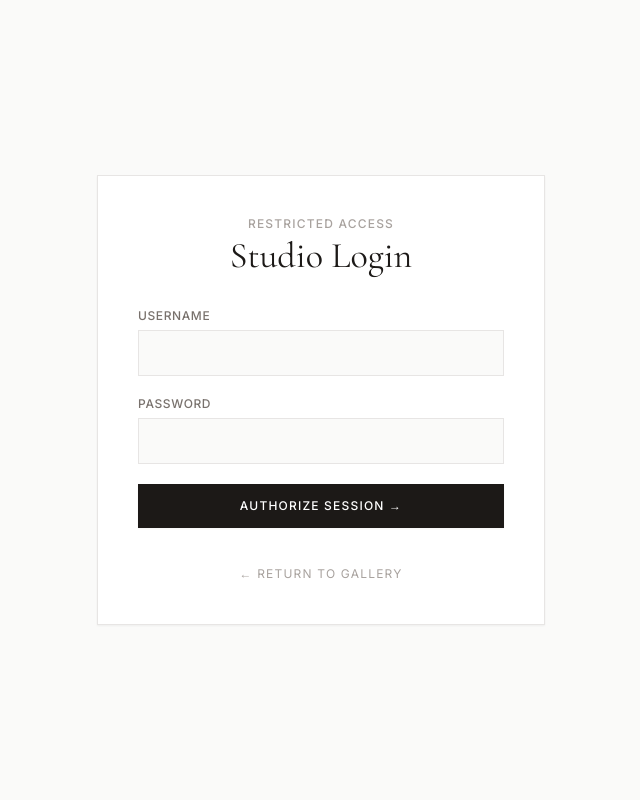
After one commit to Skww06/art-gallery, a FastAPI app: template my_art_website/templates/login.html in a window 1280 px wide. The commit adds this page. Shown: the whole page, without its empty margins (319-959 px from the left). Run offline with FastAPI, Linux system fonts and the light colour scheme; the template is opened without the code that fills it, so the values that code supplies are empty; some libraries are stand-ins or nearby versions.

Commit message:
Update gallery with secure login, shipping address collection, and multi-photo uploads

```diff
--- a/my_art_website/main.py
+++ b/my_art_website/main.py
@@ -2,43 +2,38 @@ import os
 import secrets
 import shutil
 import stripe
-from fastapi import FastAPI, Depends, Request, Form, File, UploadFile, status, HTTPException
+from fastapi import FastAPI, Depends, Request, Form, File, UploadFile, status, HTTPException, Response
 from fastapi.staticfiles import StaticFiles
 from fastapi.templating import Jinja2Templates
 from fastapi.responses import RedirectResponse
-from fastapi.security import HTTPBasic, HTTPBasicCredentials
 from sqlalchemy.orm import Session
 
 from database import SessionLocal, Painting
 
 app = FastAPI(title="Original Art Gallery")
 
-# Mount static folder & setup Jinja2 templates
 app.mount("/static", StaticFiles(directory="static"), name="static")
 templates = Jinja2Templates(directory="templates")
 
 IMAGE_DIR = "static/images"
 os.makedirs(IMAGE_DIR, exist_ok=True)
 
-# Basic Auth Setup
-security = HTTPBasic()
+# Admin Credentials
 ADMIN_USERNAME = "admin"
 ADMIN_PASSWORD = "supersecretpassword"
 
 # Stripe API Setup
-# Replace with your actual secret key from dashboard.stripe.com when ready for live payments
-stripe.api_key = "sk_test_51U5co2KPLf2b02uzXrHyd4zN8EED2SHTuhqWPIPxighnj64T2gR3Pn0wehNlxgWUEL9TmzPs9bCJvKDuZQYwZWT100lBlff3jI"
+stripe.api_key = "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"
 
-def verify_admin(credentials: HTTPBasicCredentials = Depends(security)):
-    is_user_correct = secrets.compare_digest(credentials.username, ADMIN_USERNAME)
-    is_pass_correct = secrets.compare_digest(credentials.password, ADMIN_PASSWORD)
-    if not (is_user_correct and is_pass_correct):
+def verify_admin(request: Request):
+    """Checks if the user has a valid admin session cookie."""
+    session_token = request.cookies.get("admin_session")
+    if session_token != "authenticated_active":
         raise HTTPException(
-            status_code=status.HTTP_401_UNAUTHORIZED,
-            detail="Incorrect admin credentials",
-            headers={"WWW-Authenticate": "Basic"},
+            status_code=status.HTTP_303_SEE_OTHER,
+            headers={"Location": "/login"}
         )
-    return credentials.username
+    return ADMIN_USERNAME
 
 def get_db():
     db = SessionLocal()
@@ -48,14 +43,44 @@ def get_db():
         db.close()
 
 # ----------------
+# AUTHENTICATION ROUTES
+# ----------------
+
+@app.get("/login")
+def login_page(request: Request):
+    return templates.TemplateResponse(request=request, name="login.html", context={"error": None})
+
+@app.post("/login")
+def login_submit(request: Request, username: str = Form(...), password: str = Form(...)):
+    is_user_correct = secrets.compare_digest(username, ADMIN_USERNAME)
+    is_pass_correct = secrets.compare_digest(password, ADMIN_PASSWORD)
+
+    if not (is_user_correct and is_pass_correct):
+        return templates.TemplateResponse(
+            request=request,
+            name="login.html",
+            context={"error": "Invalid username or password."},
+            status_code=401
+        )
+
+    # Set a secure session cookie upon successful login
+    response = RedirectResponse(url="/admin", status_code=303)
+    response.set_cookie(key="admin_session", value="authenticated_active", httponly=True)
+    return response
+
+@app.get("/logout")
+def logout():
+    response = RedirectResponse(url="/login", status_code=303)
+    response.delete_cookie(key="admin_session")
+    return response
+
+# ----------------
 # PUBLIC CUSTOMER ROUTES
 # ----------------
 
 @app.get("/")
 async def home(request: Request, db: Session = Depends(get_db)):
-    # Grab ALL paintings, including sold ones
     paintings = db.query(Painting).all()
-
     return templates.TemplateResponse(
         request=request,
         name="index.html",
@@ -73,6 +98,9 @@ def create_checkout_session(painting_id: int, request: Request, db: Session = De
 
     checkout_session = stripe.checkout.Session.create(
         payment_method_types=["card"],
+        shipping_address_collection={
+            "allowed_countries": ["US", "CA", "GB", "AU", "FR", "DE"],
+        },
         line_items=[{
             "price_data": {
                 "currency": "usd",
@@ -88,60 +116,10 @@ def create_checkout_session(painting_id: int, request: Request, db: Session = De
 
     return RedirectResponse(url=checkout_session.url, status_code=303)
 
-@app.post("/add")
-async def create_painting(
-    title: str = Form(...),
-    medium: str = Form(...),
-    dimensions: str = Form(...),
-    price_dollars: float = Form(...),
-    description: str = Form(""),
-    image_file: UploadFile = File(...),
-    extra_images: list[UploadFile] = File(None),  # <-- Accept multiple optional files
-    db: Session = Depends(get_db),
-    admin: str = Depends(verify_admin)
-):
-    """Protected upload handler for main image and optional extra gallery shots."""
-    # Save main thumbnail image
-    main_filename = image_file.filename
-    main_path = os.path.join(IMAGE_DIR, main_filename)
-    with open(main_path, "wb") as buffer:
-        shutil.copyfileobj(image_file.file, buffer)
-
-    # Save extra detailed images
-    saved_extra_filenames = []
-    if extra_images:
-        for img in extra_images:
-            if img.filename:
-                extra_path = os.path.join(IMAGE_DIR, img.filename)
-                with open(extra_path, "wb") as buffer:
-                    shutil.copyfileobj(img.file, buffer)
-                saved_extra_filenames.append(img.filename)
-
-    price_cents = int(price_dollars * 100)
-    extra_images_str = ",".join(saved_extra_filenames) if saved_extra_filenames else ""
-
-    new_painting = Painting(
-        title=title,
-        medium=medium,
-        dimensions=dimensions,
-        price_cents=price_cents,
-        image_filename=main_filename,
-        extra_images=extra_images_str,  # <-- Save comma-separated list
-        description=description,
-        is_available=True
-    )
-
-    db.add(new_painting)
-    db.commit()
-
-    return RedirectResponse(url="/admin", status_code=303)
-
 @app.get("/success")
 def payment_success(request: Request, painting_id: int, db: Session = Depends(get_db)):
-    """Page displayed after successful Stripe payment."""
     painting = db.query(Painting).filter(Painting.id == painting_id).first()
     if painting:
-        # Mark painting as sold upon successful checkout
         painting.is_available = False
         db.commit()
     return templates.TemplateResponse(
@@ -185,17 +163,14 @@ async def create_painting(
     dimensions: str = Form(...),
     price_dollars: float = Form(...),
     description: str = Form(""),
-    photos: list[UploadFile] = File(...),  # <-- Receives all selected photos at once
+    photos: list[UploadFile] = File(...),
     db: Session = Depends(get_db),
     admin: str = Depends(verify_admin)
 ):
-    """Protected upload handler that automatically assigns the first photo as thumbnail and the rest as extras."""
     if not photos or not photos[0].filename:
         return RedirectResponse(url="/admin", status_code=303)
 
     saved_filenames = []
-
-    # Save all uploaded photos to static/images/
     for img in photos:
         if img.filename:
             file_path = os.path.join(IMAGE_DIR, img.filename)
@@ -203,13 +178,9 @@ async def create_painting(
                 shutil.copyfileobj(img.file, buffer)
             saved_filenames.append(img.filename)
 
-    # First image is the main thumbnail
     main_filename = saved_filenames[0]
-
-    # Any remaining images become extra gallery slider shots
     extra_filenames = saved_filenames[1:]
     extra_images_str = ",".join(extra_filenames) if extra_filenames else ""
-
     price_cents = int(price_dollars * 100)
 
     new_painting = Painting(
--- /dev/null
+++ b/my_art_website/templates/login.html
@@ -0,0 +1,52 @@
+<!DOCTYPE html>
+<html lang="en">
+<head>
+    <meta charset="UTF-8">
+    <meta name="viewport" content="width=device-width, initial-scale=1.0">
+    <title>Studio Login — Gallery Admin</title>
+    <script src="https://cdn.tailwindcss.com"></script>
+    <link rel="preconnect" href="https://fonts.googleapis.com">
+    <link rel="preconnect" href="https://fonts.gstatic.com" crossorigin>
+    <link href="https://fonts.googleapis.com/css2?family=Cormorant+Garamond:ital,wght@0,300;0,400;0,500;1,400&family=Inter:wght@300;400;500&display=swap" rel="stylesheet">
+    <style>
+        body { font-family: 'Inter', sans-serif; }
+        h1, .font-serif-editorial { font-family: 'Cormorant Garamond', serif; }
+    </style>
+</head>
+<body class="bg-stone-50 text-stone-900 min-h-screen flex items-center justify-center p-6 selection:bg-stone-200">
+
+    <div class="bg-white p-10 shadow-sm border border-stone-200 max-w-md w-full">
+        <div class="text-center mb-8">
+            <p class="text-xs uppercase tracking-widest text-stone-400 font-medium mb-1">Restricted Access</p>
+            <h1 class="font-serif-editorial text-4xl text-stone-900">Studio Login</h1>
+        </div>
+
+        {% if error %}
+        <div class="mb-6 p-3 bg-red-50 border border-red-200 text-red-600 text-xs tracking-wide text-center">
+            {{ error }}
+        </div>
+        {% endif %}
+
+        <form action="/login" method="POST" class="space-y-5">
+            <div>
+                <label class="block text-xs uppercase tracking-wider text-stone-500 font-medium mb-1.5">Username</label>
+                <input type="text" name="username" required class="w-full bg-stone-50 border border-stone-200 px-4 py-3 text-sm focus:outline-none focus:border-stone-900 focus:bg-white transition rounded-none">
+            </div>
+
+            <div>
+                <label class="block text-xs uppercase tracking-wider text-stone-500 font-medium mb-1.5">Password</label>
+                <input type="password" name="password" required class="w-full bg-stone-50 border border-stone-200 px-4 py-3 text-sm focus:outline-none focus:border-stone-900 focus:bg-white transition rounded-none">
+            </div>
+
+            <button type="submit" class="w-full bg-stone-900 text-white py-3.5 text-xs tracking-widest uppercase font-medium hover:bg-stone-800 transition shadow-sm mt-2">
+                Authorize Session &rarr;
+            </button>
+        </form>
+
+        <div class="mt-8 text-center">
+            <a href="/" class="text-xs uppercase tracking-widest text-stone-400 hover:text-stone-900 transition">&larr; Return to Gallery</a>
+        </div>
+    </div>
+
+</body>
+</html>
```
Also changed, not shown: my_art_website/templates/admin.html (+14 -19 lines), my_art_website/templates/success.html (+29 -9 lines), my_art_website/gallery.db.
